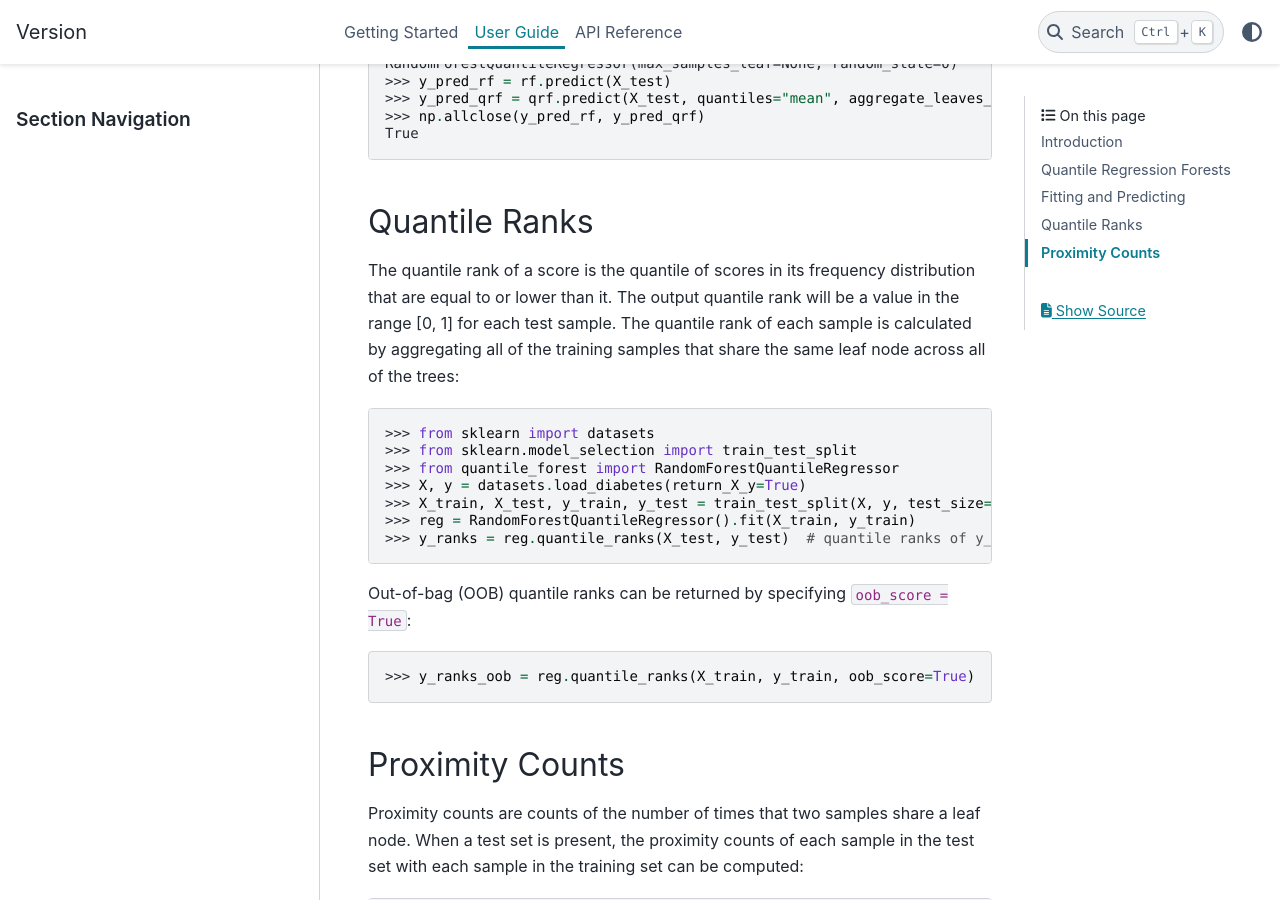
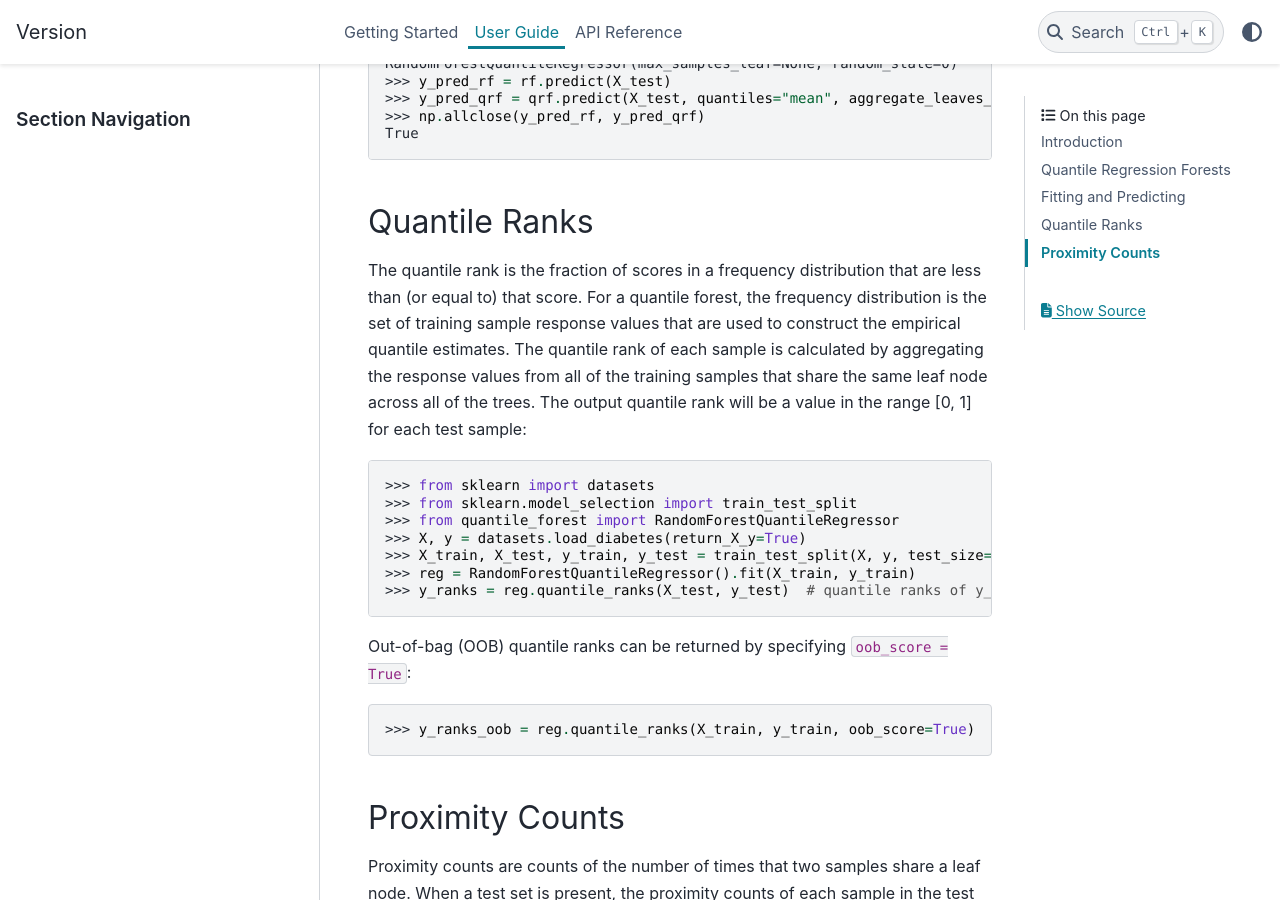
Before and after one commit to zillow/quantile-forest, a Sphinx documentation site: the page built from docs/user_guide.rst, in a window 1280 px wide and 900 px high, scrolled down 4766 px. Built offline with Sphinx 7.4.7 and the PyData theme 0.15.4, drawn with Linux system fonts in a browser that asks for light colours; pages that are not in the unit, such as notebooks, are missing from menus; the version number could not be read and is left out; cross-references to code outside the pages are shown as plain code.

Commit message:
Update quantile ranks docs

```diff
--- a/docs/user_guide.rst
+++ b/docs/user_guide.rst
@@ -36,6 +36,7 @@ This approach was first proposed by :cite:t:`2006:meinshausen`.
 
 Fitting and Predicting
 ----------------------
+
 Quantile forests can be fit and used to predict like standard scikit-learn estimators.
 
 Let's fit a quantile forest on a simple regression dataset::
@@ -126,9 +127,9 @@ The predictions of a standard random forest can also be recovered from a quantil
     True
 
 Quantile Ranks
-----------------
+--------------
 
-The quantile rank of a score is the quantile of scores in its frequency distribution that are equal to or lower than it. The output quantile rank will be a value in the range [0, 1] for each test sample. The quantile rank of each sample is calculated by aggregating all of the training samples that share the same leaf node across all of the trees::
+The quantile rank is the fraction of scores in a frequency distribution that are less than (or equal to) that score. For a quantile forest, the frequency distribution is the set of training sample response values that are used to construct the empirical quantile estimates. The quantile rank of each sample is calculated by aggregating the response values from all of the training samples that share the same leaf node across all of the trees. The output quantile rank will be a value in the range [0, 1] for each test sample::
 
     >>> from sklearn import datasets
     >>> from sklearn.model_selection import train_test_split
@@ -144,6 +145,7 @@ Out-of-bag (OOB) quantile ranks can be returned by specifying `oob_score = True`
 
 Proximity Counts
 ----------------
+
 Proximity counts are counts of the number of times that two samples share a leaf node. When a test set is present, the proximity counts of each sample in the test set with each sample in the training set can be computed::
 
     >>> from sklearn import datasets
```
